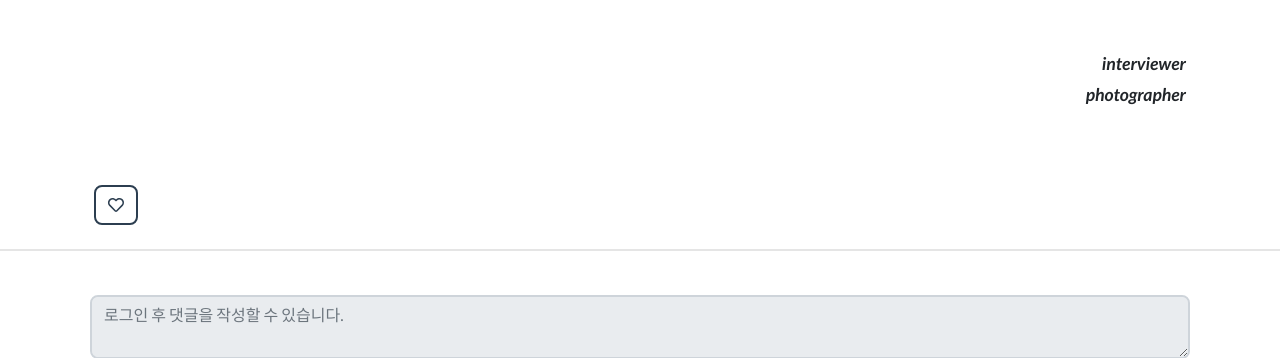
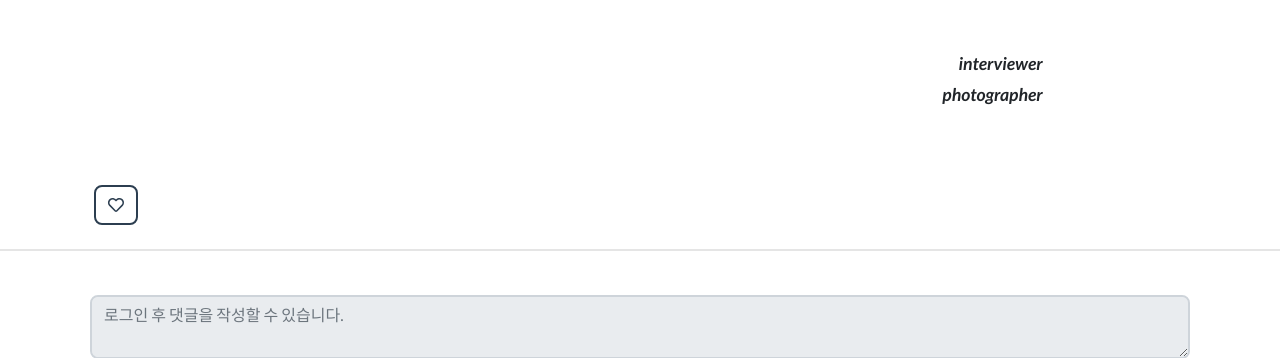
Before and after one commit to humansof42seoul/Humansof42, a Django app: template templates/interview/interview_detail.html in a window 1280 px wide. Shown: the part 218-576 px from the top of the page. Run offline with Django 3.2, Linux system fonts and the light colour scheme; the template is opened without the code that fills it, so the values that code supplies are empty; some libraries are stand-ins or nearby versions.

Commit message:
[FEAT] update interview_detail.html(interviewer, photographer)

```diff
--- a/templates/interview/interview_detail.html
+++ b/templates/interview/interview_detail.html
@@ -22,9 +22,11 @@
     <div class="container col-lg-8 col-md-10 mx-auto" style="max-width:960px;">
         {{ interview.content | safe }}
     </div>
-    <div class="container text-right font-weight-bold font-italic">
+    <div class="container col-lg-8 col-md-10 mx-auto text-right font-weight-bold font-italic">
+        <p>
         interviewer {{ interview.interviewer }}<br>
         photographer {{ interview.photographer }}
+        </p>
     </div>
     </article>
 
```
